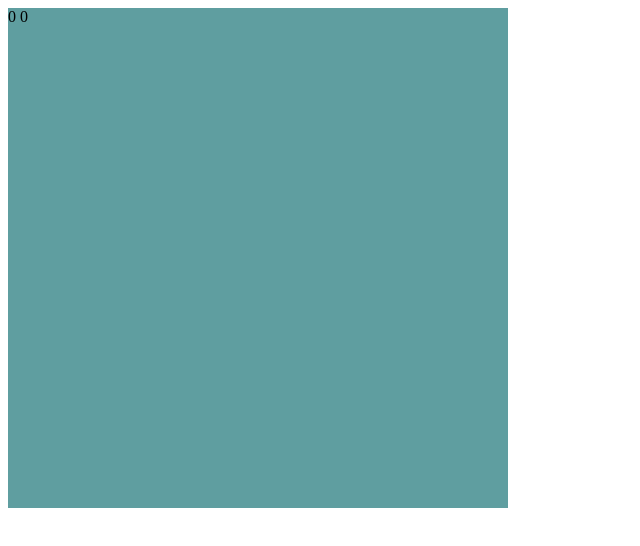
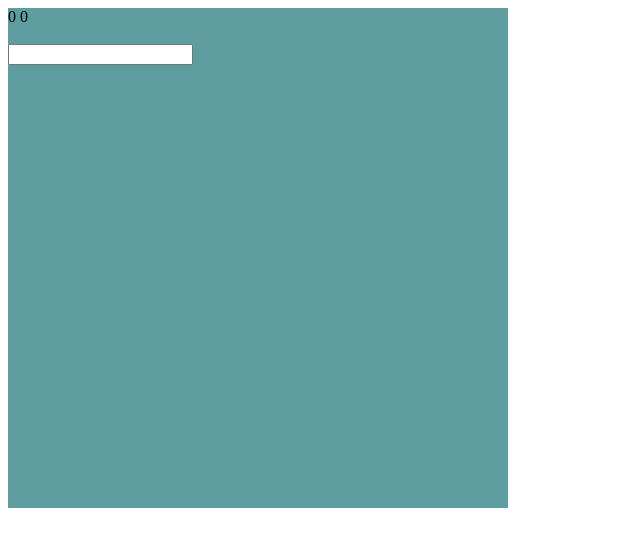
Before and after one commit to eliaquin/cursovuejs2, a plain HTML site: page 04 Eventos/index.html in a window 1280 px wide. Shown: the whole page, without its empty margins (0-640 px from the left). Drawn offline with nearby package versions, Linux system fonts and the light colour scheme.

Commit message:
Computed

```diff
--- a/04 Eventos/app.js
+++ b/04 Eventos/app.js
@@ -9,6 +9,9 @@ new Vue({
         actualizar_coordenadas: function(e){
             this.x = e.clientX;
             this.y = e.clientY;
+        },
+        alertame:function(){
+            alert("Alerta");
         }
 
     }
--- a/04 Eventos/index.html
+++ b/04 Eventos/index.html
@@ -18,6 +18,26 @@
 
     <div id="app" v-on:mousemove="actualizar_coordenadas">
         {{ x }} {{ y }}
+        <br>
+        <br>
+        <input type="text" v-on:keyup.enter="alertame"></div>
+
+        <!--
+            Key modifiers disponibles:
+            .enter
+            .tab
+            .delete (captures both “Delete” and “Backspace” keys)
+            .esc
+            .space
+            .up
+            .down
+            .left
+            .right
+
+            v:on:keydown.enter se ejecuta cuando la tecla a la que se le hace el keydown es enter
+
+            https://jsfiddle.net/smax/q2s3fpku/
+        -->
     </div>
 
     <script src="https://unpkg.com/vue@2.1.3/dist/vue.js"></script>
```
Also changed, not shown: Start/index.html (+1 -0 lines).
